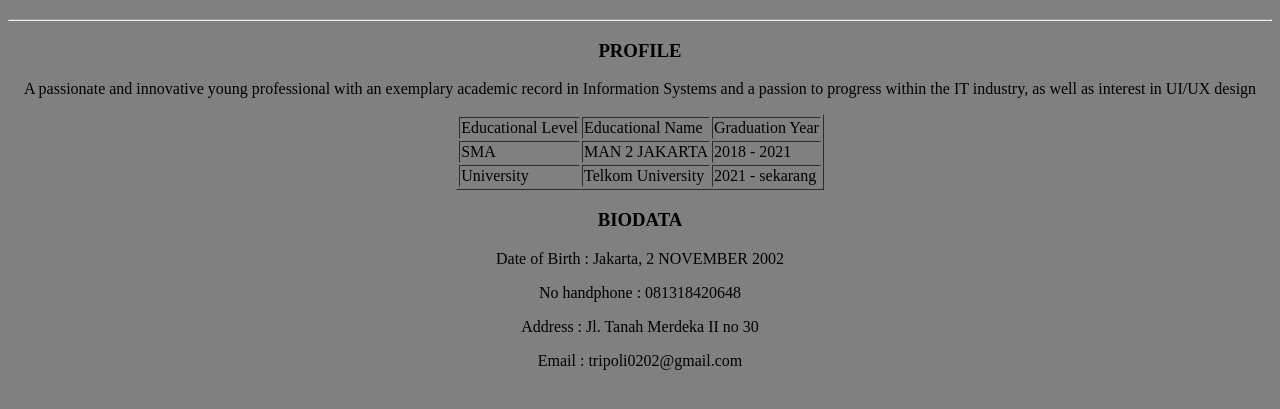
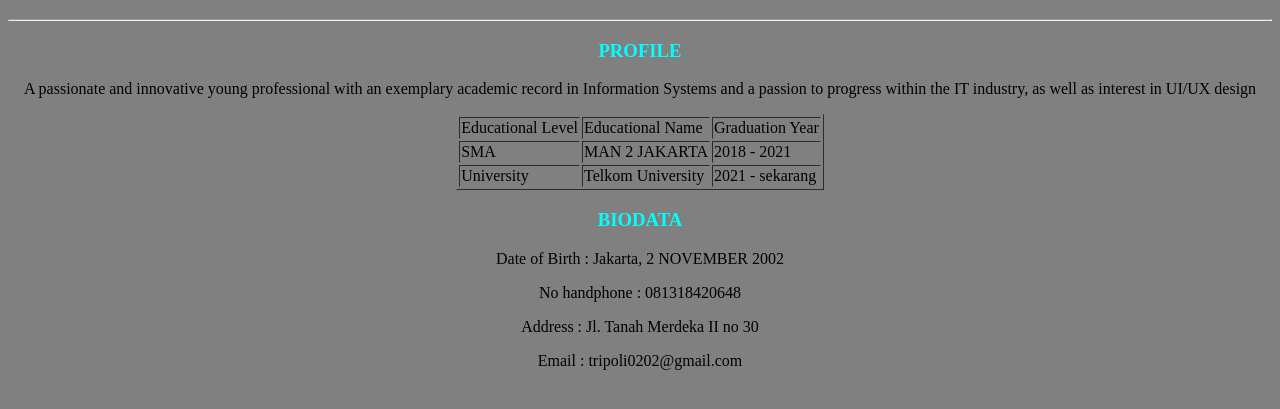
Before and after one commit to Tripoliotri/WAD_project1, a plain HTML site: page index.html in a window 1280 px wide. Shown: the part 173-582 px from the top of the page. Drawn offline with Linux system fonts and the light colour scheme.

Commit message:
Update index.html

```diff
--- a/index.html
+++ b/index.html
@@ -12,7 +12,7 @@
 <center><img src="foto buat cv.jpeg" width="75" height="100"></center>
 <center><h1> Tripoli </h1></center>
 <hr>
-<center><h3> PROFILE</h3></center>
+<center><h3 style="color: aqua;"> PROFILE</h3></center>
 <center><p> A passionate and innovative young professional
     with an exemplary academic record in
     Information Systems and a passion to progress
@@ -38,7 +38,7 @@
         </tr>
     </table></center>
 
-    <center><h3>BIODATA</h3>
+    <center><h3 style="color: aqua;">BIODATA</h3>
 <p> Date of Birth : Jakarta, 2 NOVEMBER 2002 </p>
 <p> No handphone  : 081318420648</p>
 <p> Address       : Jl. Tanah Merdeka II no 30 </p>
```
